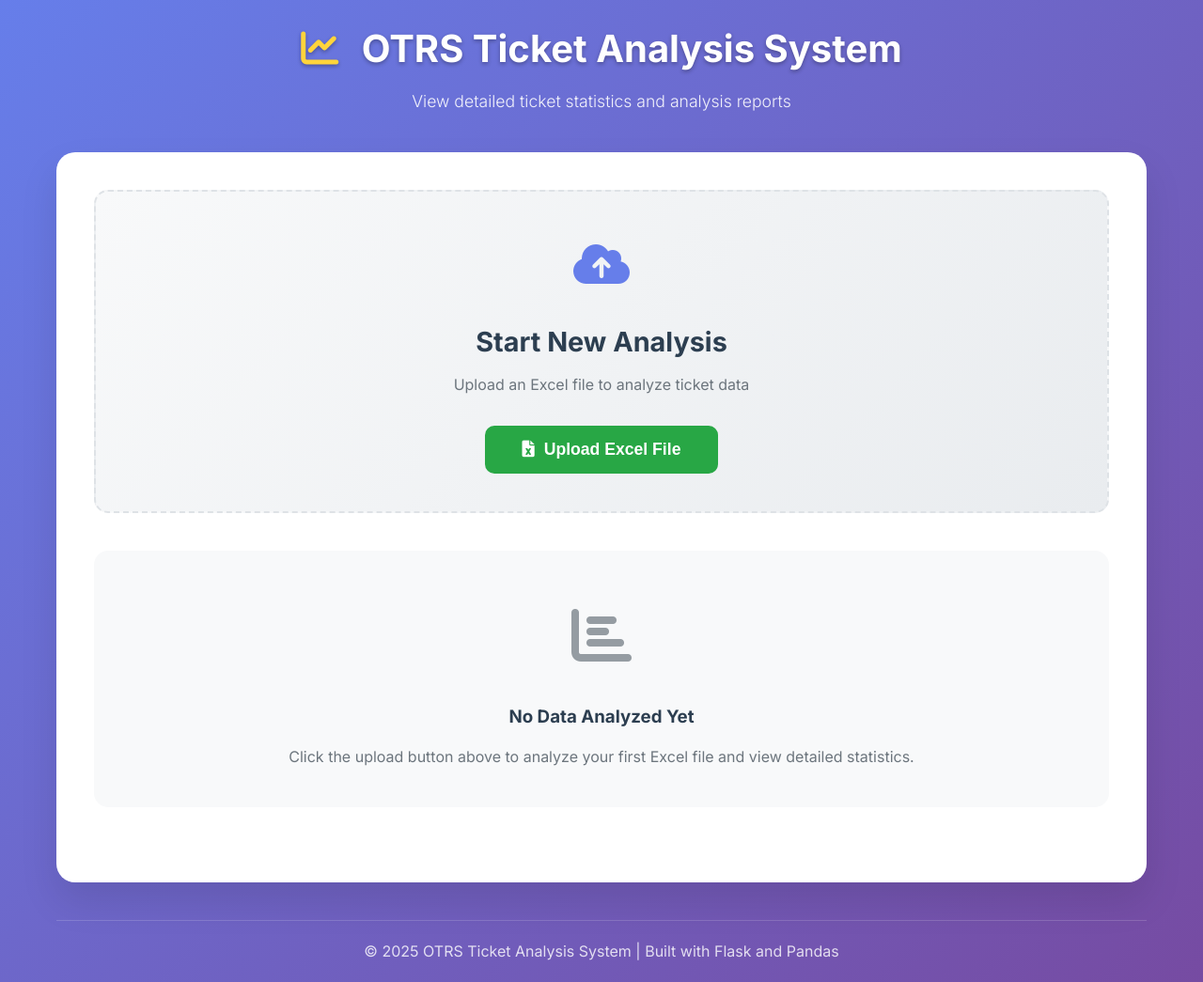
After one commit to scaleflower/otrs-web, a Flask app: template templates/results.html in a window 1280 px wide. The commit adds this page. Shown: the whole page at 94% size. Run offline with Flask 3, Linux system fonts and the light colour scheme; the template is opened without the code that fills it, so the values that code supplies are empty.

```diff
--- a/static/css/style.css
+++ b/static/css/style.css
@@ -51,6 +51,91 @@
     padding: 40px;
     box-shadow: 0 20px 40px rgba(0,0,0,0.1);
     backdrop-filter: blur(10px);
+}
+
+/* Upload Button Section */
+.upload-button-section {
+    text-align: center;
+    margin-bottom: 40px;
+}
+
+.upload-button-card {
+    background: linear-gradient(135deg, #f8f9fa 0%, #e9ecef 100%);
+    padding: 40px;
+    border-radius: 15px;
+    border: 2px dashed #dee2e6;
+    transition: all 0.3s ease;
+}
+
+.upload-button-card:hover {
+    border-color: #667eea;
+    transform: translateY(-2px);
+}
+
+.upload-button-icon {
+    font-size: 3rem;
+    color: #667eea;
+    margin-bottom: 20px;
+}
+
+.upload-button-card h2 {
+    font-size: 1.8rem;
+    margin-bottom: 10px;
+    color: #2c3e50;
+}
+
+.upload-button-card p {
+    color: #6c757d;
+    margin-bottom: 30px;
+}
+
+.upload-main-btn {
+    padding: 15px 40px;
+    background: #28a745;
+    color: white;
+    border: none;
+    border-radius: 10px;
+    font-size: 1.1rem;
+    font-weight: 600;
+    cursor: pointer;
+    transition: all 0.3s ease;
+    display: inline-flex;
+    align-items: center;
+    gap: 10px;
+}
+
+.upload-main-btn:hover {
+    background: #218838;
+    transform: translateY(-1px);
+}
+
+/* Results Placeholder */
+.results-placeholder {
+    text-align: center;
+    margin: 40px 0;
+}
+
+.placeholder-card {
+    padding: 40px;
+    background: #f8f9fa;
+    border-radius: 15px;
+}
+
+.placeholder-icon {
+    font-size: 4rem;
+    color: #6c757d;
+    margin-bottom: 20px;
+    opacity: 0.7;
+}
+
+.placeholder-card h3 {
+    margin-bottom: 15px;
+    color: #2c3e50;
+}
+
+.placeholder-card p {
+    color: #6c757d;
+    line-height: 1.6;
 }
 
 /* Upload Section */
--- /dev/null
+++ b/static/js/results.js
@@ -0,0 +1,250 @@
+// results.js - JavaScript for the results page
+
+document.addEventListener('DOMContentLoaded', function() {
+    // Show upload page when upload button is clicked
+    document.getElementById('showUploadBtn').addEventListener('click', function() {
+        window.location.href = '/upload';
+    });
+
+    // Check if there's any stored analysis data to display
+    const storedData = localStorage.getItem('otrsAnalysisData');
+    if (storedData) {
+        try {
+            const analysisData = JSON.parse(storedData);
+            displayResults(analysisData);
+        } catch (e) {
+            console.error('Error parsing stored analysis data:', e);
+            localStorage.removeItem('otrsAnalysisData');
+        }
+    }
+
+    // Handle browser back button
+    window.addEventListener('popstate', function(event) {
+        if (event.state && event.state.page === 'results') {
+            // Refresh the page if coming back to results
+            window.location.reload();
+        }
+    });
+});
+
+function displayResults(analysisData) {
+    // Hide placeholder and show results section
+    document.querySelector('.results-placeholder').style.display = 'none';
+    const resultsSection = document.getElementById('resultsSection');
+    resultsSection.style.display = 'block';
+
+    // Populate summary cards
+    document.getElementById('totalRecords').textContent = analysisData.total_records.toLocaleString();
+    document.getElementById('openTickets').textContent = analysisData.stats.current_open_count.toLocaleString();
+    document.getElementById('emptyFirstResponse').textContent = analysisData.stats.empty_firstresponse_count.toLocaleString();
+
+    // Populate daily statistics table
+    populateDailyTable(analysisData.stats);
+
+    // Populate age segments
+    if (analysisData.stats.age_segments) {
+        document.getElementById('age24h').textContent = analysisData.stats.age_segments.age_24h.toLocaleString();
+        document.getElementById('age24_48h').textContent = analysisData.stats.age_segments.age_24_48h.toLocaleString();
+        document.getElementById('age48_72h').textContent = analysisData.stats.age_segments.age_48_72h.toLocaleString();
+        document.getElementById('age72h').textContent = analysisData.stats.age_segments.age_72h.toLocaleString();
+    }
+
+    // Setup age segment click handlers
+    setupAgeSegmentHandlers(analysisData.session_id);
+
+    // Setup export buttons
+    setupExportButtons(analysisData);
+
+    // Add re-upload functionality
+    setupReuploadButton();
+}
+
+function populateDailyTable(stats) {
+    const dailyTable = document.getElementById('dailyTable');
+    const tbody = dailyTable.querySelector('tbody');
+    tbody.innerHTML = '';
+
+    if (stats.daily_new && stats.daily_closed) {
+        // Get all unique dates
+        const allDates = Object.keys(stats.daily_new).concat(Object.keys(stats.daily_closed))
+            .filter((date, index, array) => array.indexOf(date) === index);
+
+        // First, calculate cumulative open tickets correctly from earliest date
+        // Sort dates in ascending order for correct cumulative calculation
+        const sortedDatesAsc = [...allDates].sort((a, b) => new Date(a) - new Date(b));
+
+        // Calculate cumulative open tickets for each date (from earliest to latest)
+        const cumulativeByDate = {};
+        let cumulativeOpen = 0;
+
+        sortedDatesAsc.forEach(date => {
+            const newCount = stats.daily_new[date] || 0;
+            const closedCount = stats.daily_closed[date] || 0;
+            cumulativeOpen = cumulativeOpen + newCount - closedCount;
+            cumulativeByDate[date] = cumulativeOpen;
+        });
+
+        // Now sort dates in descending order for display
+        const sortedDatesDesc = [...allDates].sort((a, b) => new Date(b) - new Date(a));
+
+        // Display the table with correct cumulative values
+        sortedDatesDesc.forEach(date => {
+            const newCount = stats.daily_new[date] || 0;
+            const closedCount = stats.daily_closed[date] || 0;
+            const cumulativeOpen = cumulativeByDate[date] || 0;
+
+            const row = document.createElement('tr');
+            row.innerHTML = `
+                <td>${date}</td>
+                <td>${newCount.toLocaleString()}</td>
+                <td>${closedCount.toLocaleString()}</td>
+                <td>${cumulativeOpen.toLocaleString()}</td>
+            `;
+            tbody.appendChild(row);
+        });
+    }
+}
+
+function setupAgeSegmentHandlers(sessionId) {
+    const ageCells = document.querySelectorAll('.age-clickable');
+    ageCells.forEach(cell => {
+        cell.addEventListener('click', function() {
+            const ageSegment = this.getAttribute('data-age-segment');
+            getAgeDetails(ageSegment, sessionId);
+        });
+    });
+}
+
+function getAgeDetails(ageSegment, sessionId) {
+    fetch('/age-details', {
+        method: 'POST',
+        headers: {
+            'Content-Type': 'application/json',
+        },
+        body: JSON.stringify({
+            age_segment: ageSegment,
+            session_id: sessionId
+        })
+    })
+    .then(response => response.json())
+    .then(data => {
+        if (data.success) {
+            showAgeDetails(data.details);
+        } else {
+            alert('Error loading age details: ' + data.error);
+        }
+    })
+    .catch(error => {
+        console.error('Error:', error);
+        alert('Error loading age details');
+    });
+}
+
+function showAgeDetails(details) {
+    const container = document.getElementById('ageDetailsContainer');
+    const table = document.getElementById('ageDetailsTable');
+    const tbody = table.querySelector('tbody');
+
+    tbody.innerHTML = '';
+
+    details.forEach(detail => {
+        const row = document.createElement('tr');
+        row.innerHTML = `
+            <td>${detail.ticket_number}</td>
+            <td>${detail.age}</td>
+            <td>${detail.created}</td>
+            <td>${detail.priority}</td>
+        `;
+        tbody.appendChild(row);
+    });
+
+    container.style.display = 'block';
+}
+
+function setupExportButtons(analysisData) {
+    document.getElementById('exportExcel').addEventListener('click', function() {
+        exportToExcel(analysisData);
+    });
+
+    document.getElementById('exportTxt').addEventListener('click', function() {
+        exportToTxt(analysisData);
+    });
+}
+
+function exportToExcel(analysisData) {
+    fetch('/export/excel', {
+        method: 'POST',
+        headers: {
+            'Content-Type': 'application/json',
+        },
+        body: JSON.stringify(analysisData)
+    })
+    .then(response => {
+        if (response.ok) {
+            return response.blob();
+        }
+        throw new Error('Export failed');
+    })
+    .then(blob => {
+        const url = window.URL.createObjectURL(blob);
+        const a = document.createElement('a');
+        a.style.display = 'none';
+        a.href = url;
+        a.download = `otrs_analysis_${new Date().toISOString().slice(0, 10)}.xlsx`;
+        document.body.appendChild(a);
+        a.click();
+        window.URL.revokeObjectURL(url);
+    })
+    .catch(error => {
+        console.error('Error:', error);
+        alert('Error exporting to Excel: ' + error.message);
+    });
+}
+
+function exportToTxt(analysisData) {
+    fetch('/export/txt', {
+        method: 'POST',
+        headers: {
+            'Content-Type': 'application/json',
+        },
+        body: JSON.stringify(analysisData)
+    })
+    .then(response => {
+        if (response.ok) {
+            return response.blob();
+        }
+        throw new Error('Export failed');
+    })
+    .then(blob => {
+        const url = window.URL.createObjectURL(blob);
+        const a = document.createElement('a');
+        a.style.display = 'none';
+        a.href = url;
+        a.download = `otrs_analysis_${new Date().toISOString().slice(0, 10)}.txt`;
+        document.body.appendChild(a);
+        a.click();
+        window.URL.revokeObjectURL(url);
+    })
+    .catch(error => {
+        console.error('Error:', error);
+        alert('Error exporting to text: ' + error.message);
+    });
+}
+
+function setupReuploadButton() {
+    document.getElementById('reuploadBtn').addEventListener('click', function() {
+        window.location.href = '/upload';
+    });
+}
+
+// Function to handle analysis completion (called from upload page)
+function handleAnalysisComplete(analysisData) {
+    // Store data in localStorage for persistence
+    localStorage.setItem('otrsAnalysisData', JSON.stringify(analysisData));
+
+    // Update browser history
+    window.history.pushState({ page: 'results' }, '', '/');
+
+    // Display results
+    displayResults(analysisData);
+}
--- /dev/null
+++ b/templates/results.html
@@ -0,0 +1,65 @@
+<!DOCTYPE html>
+<html lang="en">
+<head>
+    <meta charset="UTF-8">
+    <meta name="viewport" content="width=device-width, initial-scale=1.0">
+    <title>OTRS Ticket Analysis System - Results</title>
+    <link rel="stylesheet" href="{{ url_for('static', filename='css/style.css') }}">
+    <link href="https://cdnjs.cloudflare.com/ajax/libs/font-awesome/6.0.0/css/all.min.css" rel="stylesheet">
+    <link href="https://fonts.googleapis.com/css2?family=Inter:wght@300;400;500;600;700&display=swap" rel="stylesheet">
+</head>
+<body>
+    <div class="container">
+        <!-- Header -->
+        <header class="header">
+            <div class="header-content">
+                <h1><i class="fas fa-chart-line"></i> OTRS Ticket Analysis System</h1>
+                <p>View detailed ticket statistics and analysis reports</p>
+            </div>
+        </header>
+
+        <!-- Main Content -->
+        <main class="main-content">
+            <!-- Upload Button Section -->
+            <section class="upload-button-section">
+                <div class="upload-button-card">
+                    <div class="upload-button-icon">
+                        <i class="fas fa-cloud-upload-alt"></i>
+                    </div>
+                    <h2>Start New Analysis</h2>
+                    <p>Upload an Excel file to analyze ticket data</p>
+                    <button id="showUploadBtn" class="upload-main-btn">
+                        <i class="fas fa-file-excel"></i>
+                        Upload Excel File
+                    </button>
+                </div>
+            </section>
+
+            <!-- Results Placeholder -->
+            <section class="results-placeholder">
+                <div class="placeholder-card">
+                    <div class="placeholder-icon">
+                        <i class="fas fa-chart-bar"></i>
+                    </div>
+                    <h3>No Data Analyzed Yet</h3>
+                    <p>Click the upload button above to analyze your first Excel file and view detailed statistics.</p>
+                </div>
+            </section>
+
+            <!-- Results Section (will be populated after analysis) -->
+            <section id="resultsSection" class="results-section" style="display: none;">
+                <!-- Results content will be loaded here after analysis -->
+            </section>
+        </main>
+
+        <!-- Footer -->
+        <footer class="footer">
+            <p>&copy; 2025 OTRS Ticket Analysis System | Built with Flask and Pandas</p>
+        </footer>
+    </div>
+
+    <!-- JavaScript -->
+    <script src="https://cdn.jsdelivr.net/npm/chart.js"></script>
+    <script src="{{ url_for('static', filename='js/results.js') }}"></script>
+</body>
+</html>
```
Also changed, not shown: other parts of static/css/style.css (+42 -2 lines), static/js/script.js (+49 -6 lines), templates/index.html (+9 -2 lines).
